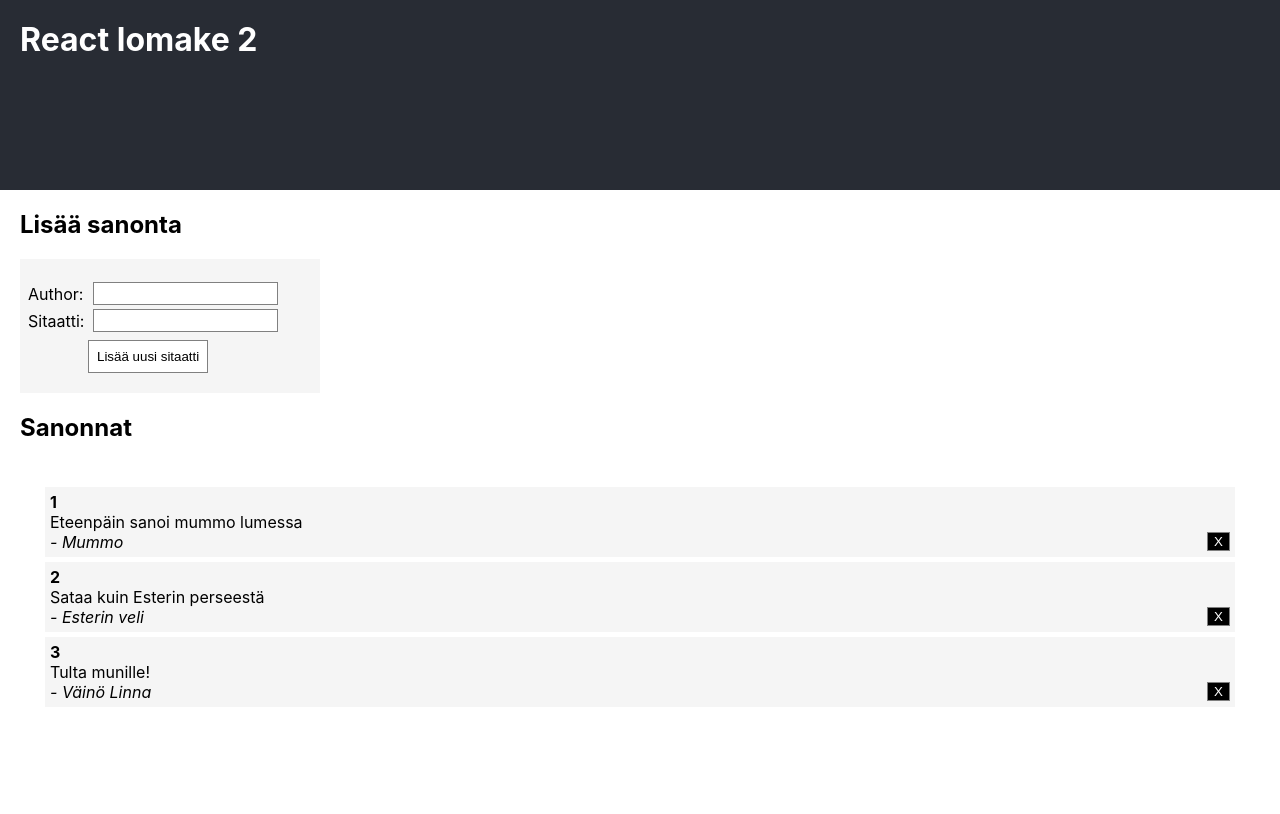
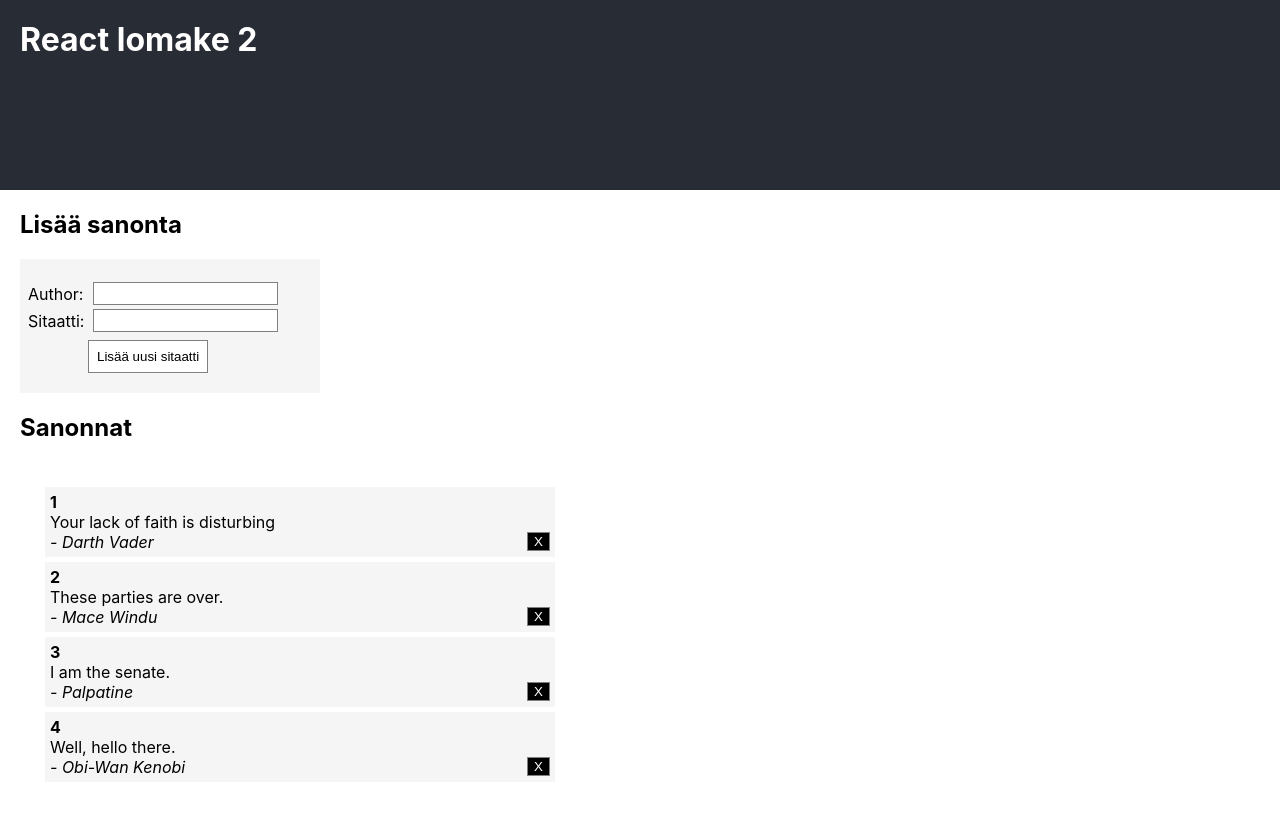
Before and after one commit to niinasii/reactsanonnatapp, a React (Create React App) app: page / in a window 1280 px wide. Shown: the top 814 px of the page. Built offline with nearby package versions, Linux system fonts and the light colour scheme.

Commit message:
Poisto nappi toimii, id:n generointi vaihdettu loopilla toimivaksi.

```diff
--- a/src/App.css
+++ b/src/App.css
@@ -56,6 +56,7 @@ label {
   padding: 5px;
   margin: 5px;
   background-color: whitesmoke;
+  width: 500px;
 }
 
 #poista {
--- a/src/components/Quote.js
+++ b/src/components/Quote.js
@@ -1,15 +1,15 @@
 import React, { Component } from 'react';
 
 class Quote extends Component {
-    poistaKlikattu = (e) => {
+    poista = (e) => {
         console.log("Poista nappia klikattu");
-        this.props.removeQuote(this.state);
+        this.props.poista(this.props.id);
     }
 
     render() {
         return (
             <p id="sitaatti"><b>{this.props.id}</b><br /> {this.props.quote}<br></br><i>- {this.props.author}</i>
-            <button id="poista" type="button" onClick={this.poistaKlikattu}>X</button>
+            <button id="poista" type="button" onClick={this.poista}>X</button>
             </p>
         );
     }
--- a/src/components/QuoteBox.js
+++ b/src/components/QuoteBox.js
@@ -1,33 +1,50 @@
 import React, { Component } from 'react';
 import QuoteList from './QuoteList';
 import QuoteForm from './QuoteForm';
-var uuid = require('uuid');
+//var uuid = require('uuid');
 
 var sanonta = [
-    { id: 1, author: 'Mummo', quote: 'Eteenpäin sanoi mummo lumessa' },
-    { id: 2, author: 'Esterin veli', quote: 'Sataa kuin Esterin perseestä' },
-    { id: 3, author: 'Väinö Linna', quote: 'Tulta munille!' }
+    { id: 1, author: 'Darth Vader', quote: 'Your lack of faith is disturbing' },
+    { id: 2, author: 'Mace Windu', quote: 'These parties are over.' },
+    { id: 3, author: 'Palpatine', quote: 'I am the senate.' },
+    { id: 4, author: 'Obi-Wan Kenobi', quote: 'Well, hello there.' }
 ];
 
 class QuoteBox extends Component {
     constructor(props) {
         super(props);
-        this.state = { sanonta: sanonta };
+
+        //ID seuraava
+        var maxid = 1;
+        for (var i=0; i < sanonta.length; i++) {
+            if (sanonta[i].id > maxid) maxid = sanonta[i].id
+        }
+
+        this.state = { seuraavaid: maxid + 1, sanonta: sanonta };
     }
 
     addNewQuote = (newquote) => {
-    newquote.id = uuid();
+        //newquote.id = uuid();
+        newquote.id = this.state.seuraavaid;
         this.state.sanonta.push(newquote);
         console.log(newquote);
+        this.setState({seuraavaid: this.state.seuraavaid + 1});
+    }
+
+    poista = (poistettavaID) => {
+        console.log(poistettavaID)
+        var index = this.state.sanonta.findIndex((quot) => quot.id === poistettavaID );
+        this.state.sanonta.splice(index, 1);
         this.setState(this.state);
     }
+
     render() {
         return (
             <section>
                 <h2>Lisää sanonta</h2>
                 <QuoteForm addQuote={this.addNewQuote} />
                 <h2>Sanonnat</h2>
-            <QuoteList quotes={this.state.sanonta} />
+                <QuoteList quotes={this.state.sanonta} poista={this.poista} />
             </section>
         );
     }
--- a/src/components/QuoteList.js
+++ b/src/components/QuoteList.js
@@ -3,9 +3,10 @@ import Quote from './Quote';
 
 class QuoteList extends Component {
     render() {
+        var self = this;
         const quotes = this.props.quotes.map(function(quote) {
             return (
-            <Quote key={quote.id} author={quote.author} quote={quote.quote} id={quote.id}/>
+            <Quote key={quote.id} author={quote.author} quote={quote.quote} id={quote.id} poista={self.props.poista}/>
             );
         })
         return (
```
Lines whose indentation alone changed are shown as unchanged.
